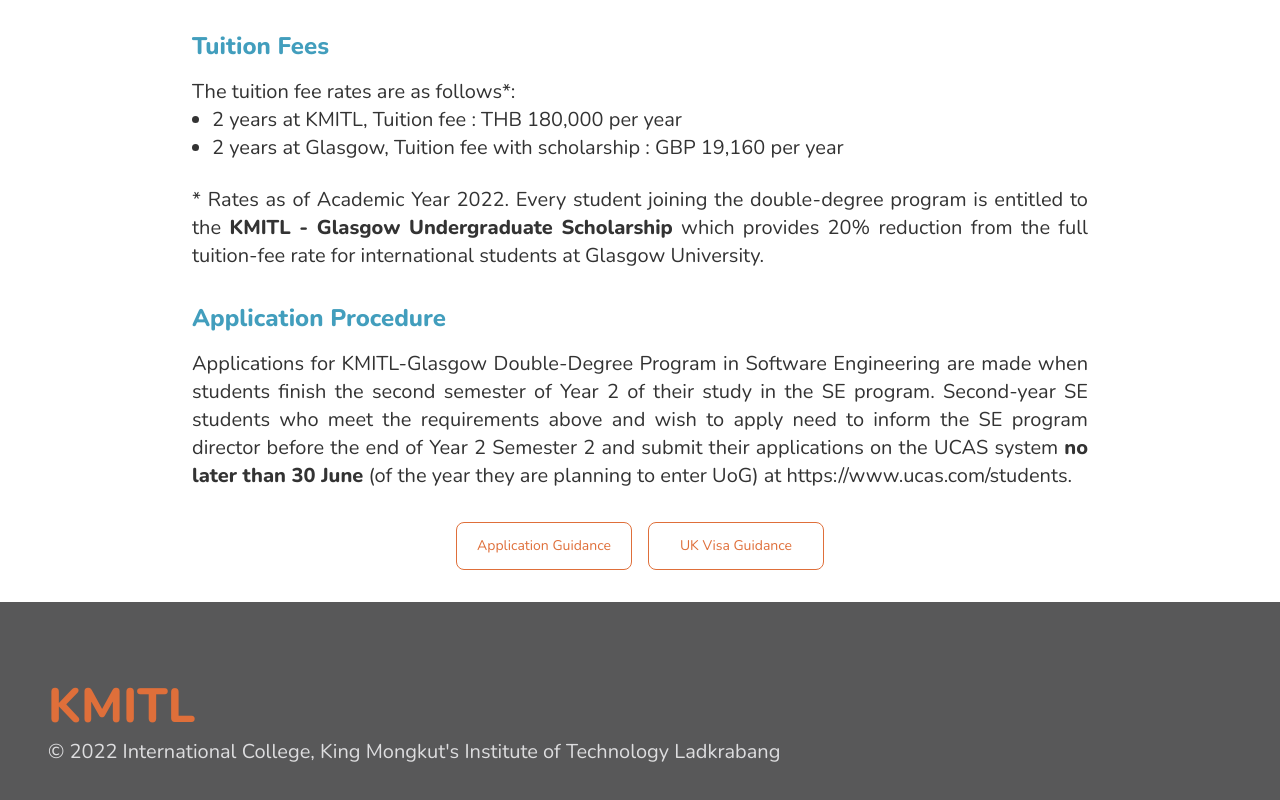
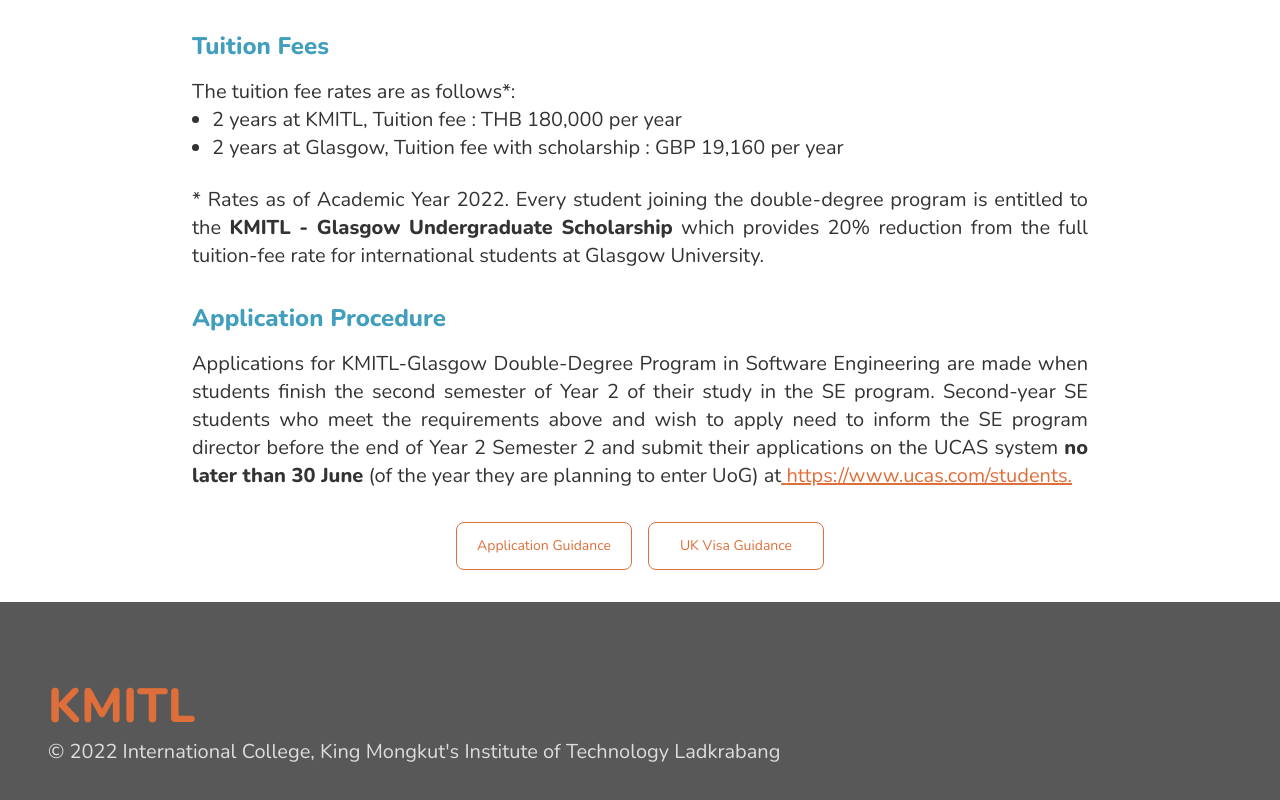
Before and after one commit to neneprm/SE-WEBSITE, a Next.js app: page /program/kmitl-glasgow in a window 1280 px wide. Shown: the part 920-1720 px from the top of the page. Built offline with nearby package versions, Linux system fonts and the light colour scheme.

Commit message:
Link color

```diff
--- a/pages/program/kmitl-glasgow.tsx
+++ b/pages/program/kmitl-glasgow.tsx
@@ -77,7 +77,7 @@ const KmitlGlasgow = () => {
           director before the end of Year 2 Semester 2 and submit their
           applications on the UCAS system <b>no later than 30 June</b> (of the
           year they are planning to enter UoG) at
-          <a href="https://www.ucas.com/students">
+          <a className="link link-primary" href="https://www.ucas.com/students">
             {" "}
             https://www.ucas.com/students.
           </a>
```
